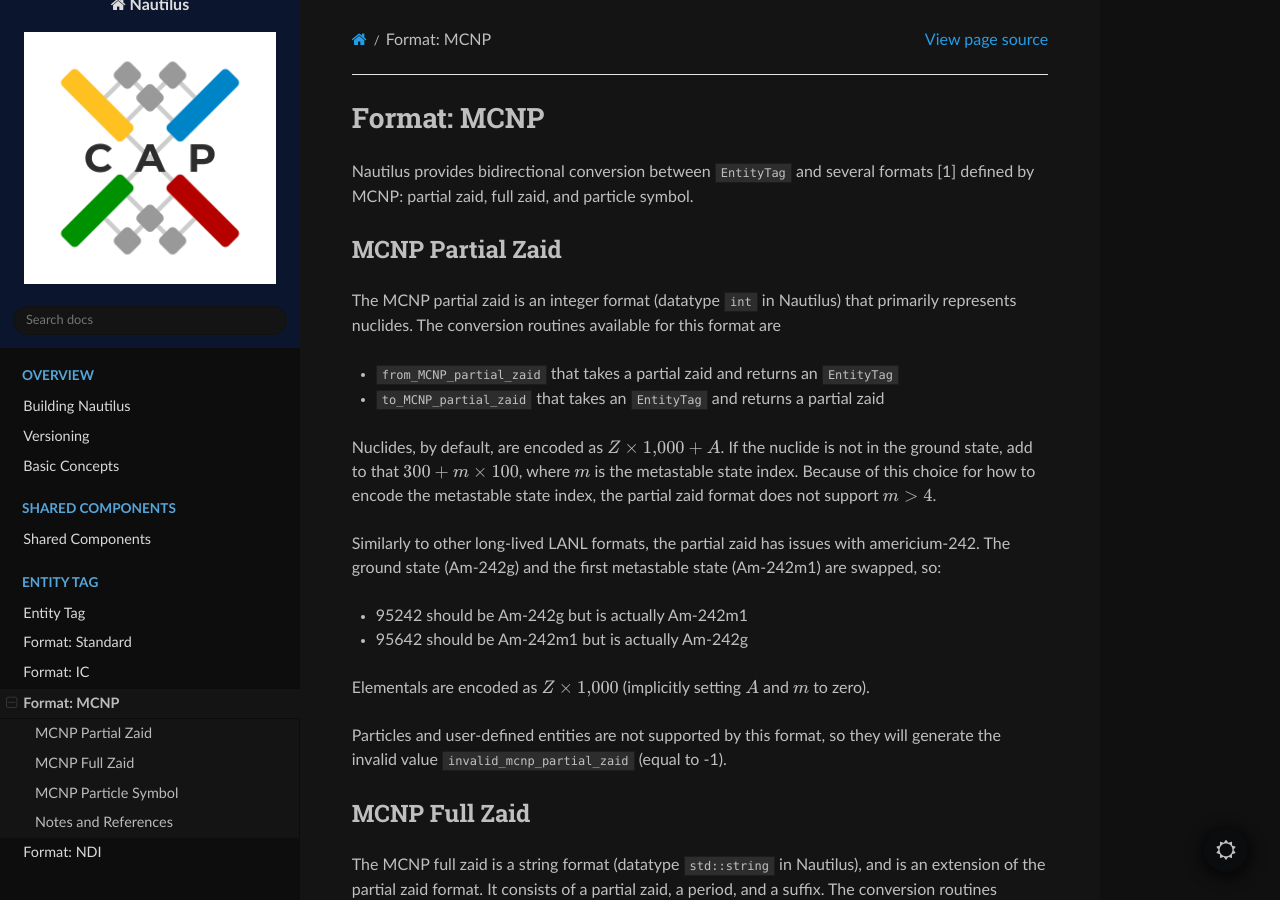
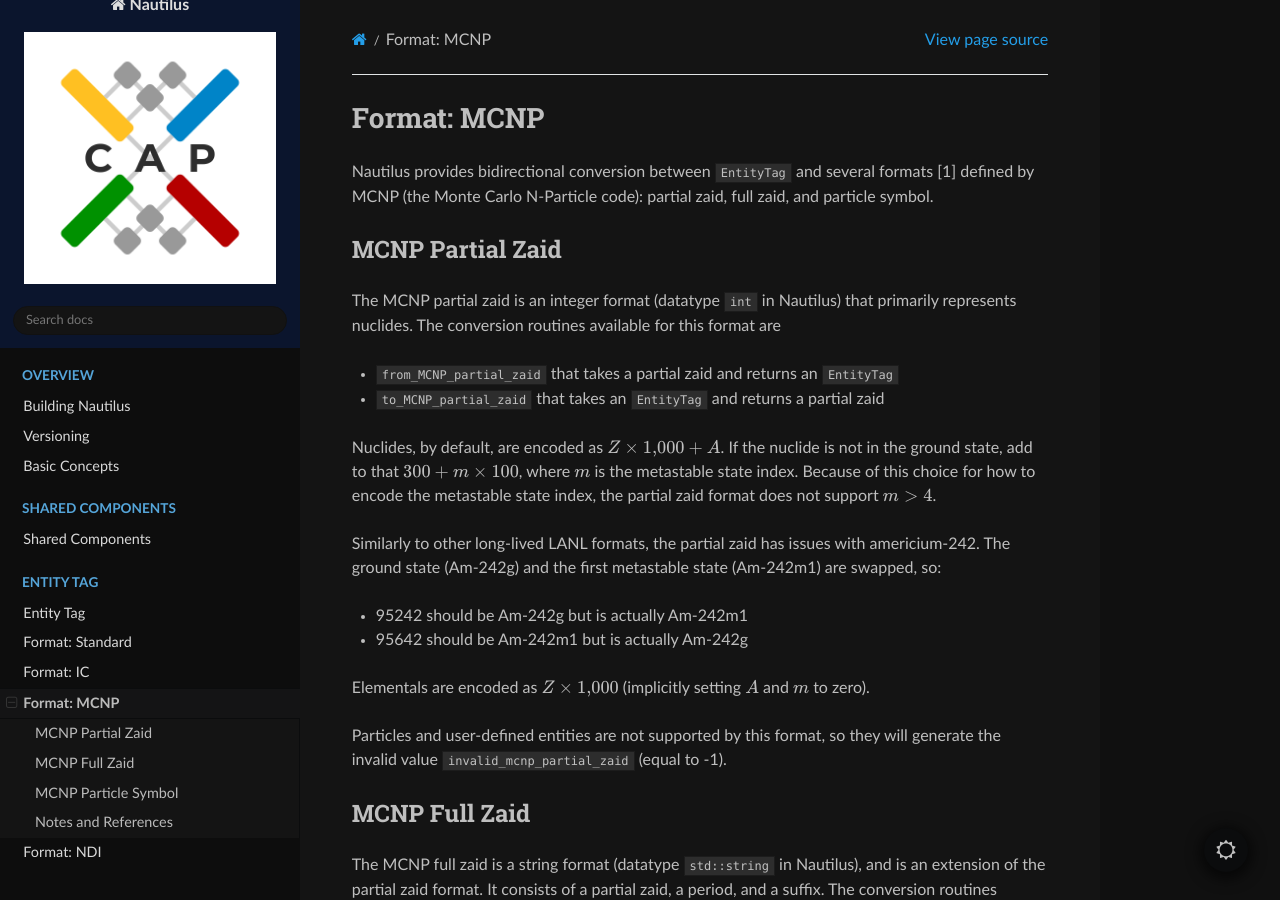
Before and after one commit to lanl/Nautilus, a Sphinx documentation site: the page built from doc/sphinx/src/format_mcnp.rst, in a window 1280 px wide and 900 px high. Built offline with Sphinx 7.4.7 and the Read the Docs theme 3.1.0, drawn with Linux system fonts in a browser that asks for light colours.

Commit message:
Clarify MCNP abbreviation

```diff
--- a/doc/sphinx/src/format_mcnp.rst
+++ b/doc/sphinx/src/format_mcnp.rst
@@ -2,7 +2,7 @@ Format: MCNP
 ===================================================================================================
 
 Nautilus provides bidirectional conversion between ``EntityTag`` and several formats [1] defined by
-MCNP: partial zaid, full zaid, and particle symbol.
+MCNP (the Monte Carlo N-Particle code): partial zaid, full zaid, and particle symbol.
 
 MCNP Partial Zaid
 ---------------------------------------------------------------------------------------------------
```
